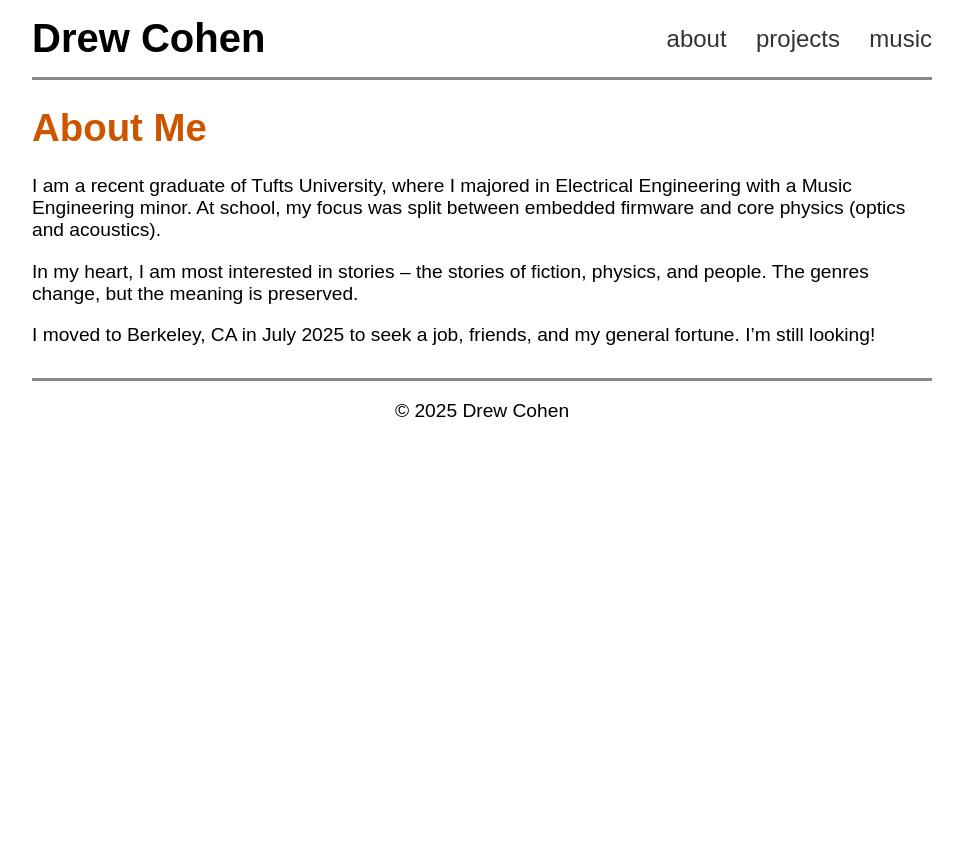
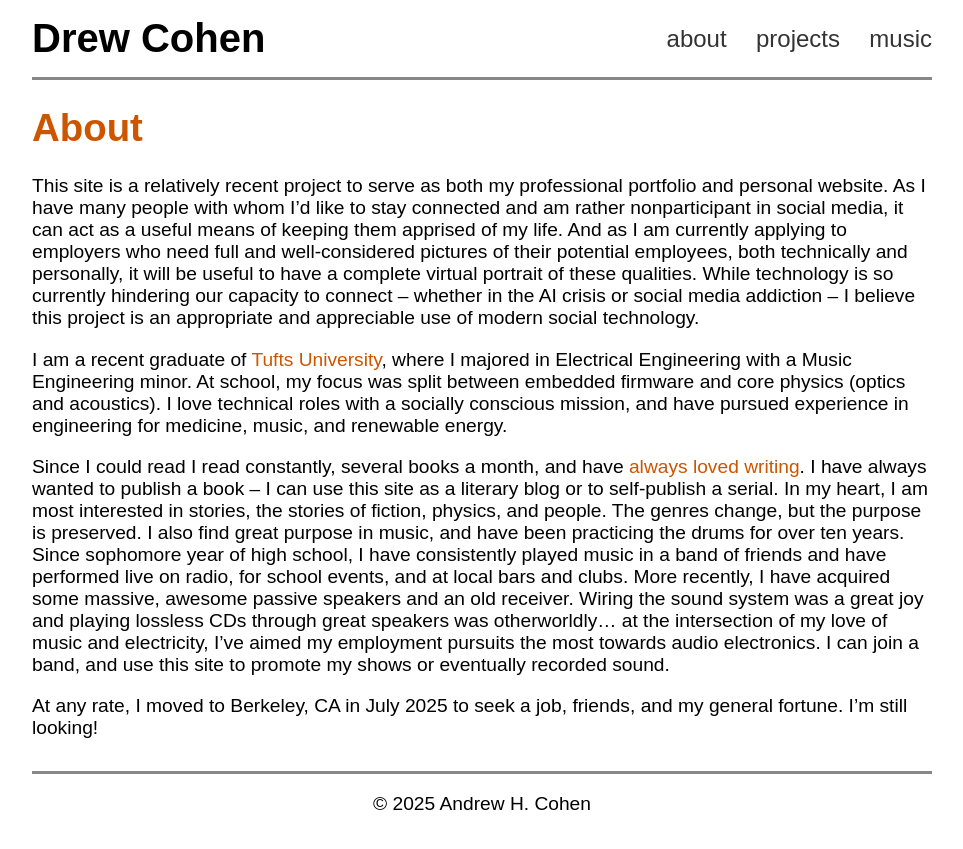
Before and after one commit to guanadrew/guanadrew.github.io, a Jekyll site: the page built from about.md, in a window 1280 px wide. Shown: the top 849 px of the page, without its empty margins (158-1121 px from the left). Built offline with Jekyll 4.4.1, drawn with Linux system fonts in a browser that asks for light colours.

Commit message:
Added hyperlink in About, to test gitpages compatibility

```diff
--- a/_config.yml
+++ b/_config.yml
@@ -3,4 +3,5 @@
 # Custom config
 url: ""
 title: "Drew Cohen"
-description: "Learning Jekyll without a theme."
+copyright: "Andrew H. Cohen"
+markdown: "kramdown"
--- a/_layouts/default.html
+++ b/_layouts/default.html
@@ -16,7 +16,7 @@
   </main>
 
   <footer>
-    <p>© {{ site.time | date: "%Y" }} {{ site.title }}</p>
+    <p>© {{ site.time | date: "%Y" }} {{ site.copyright }}</p>
   </footer>
 </body>
 </html>
--- a/_layouts/page.html
+++ b/_layouts/page.html
@@ -25,7 +25,7 @@
   </main>
 
   <footer>
-    <p>© {{ site.time | date: "%Y" }} {{ site.title }}</p>
+    <p>© {{ site.time | date: "%Y" }} {{ site.copyright }}</p>
   </footer>
 </body>
 </html>
--- a/about.md
+++ b/about.md
@@ -3,11 +3,13 @@ layout: page
 title: about
 ---
 
-# About Me
+# About
 
-I am a recent graduate of Tufts University, where I majored in Electrical Engineering with a Music Engineering minor.
-At school, my focus was split between embedded firmware and core physics (optics and acoustics).
+This site is a relatively recent project to serve as both my professional portfolio and personal website. As I have many people with whom I'd like to stay connected and am rather nonparticipant in social media, it can act as a useful means of keeping them apprised of my life. And as I am currently applying to employers who need full and well-considered pictures of their potential employees, both technically and personally, it will be useful to have a complete virtual portrait of these qualities. While technology is so currently hindering our capacity to connect – whether in the AI crisis or social media addiction – I believe this project is an appropriate and appreciable use of modern social technology.
 
-In my heart, I am most interested in stories – the stories of fiction, physics, and people. The genres change, but the meaning is preserved.
+I am a recent graduate of [Tufts University](https://engineering.tufts.edu/ece){:target="_blank"}, where I majored in Electrical Engineering with a Music Engineering minor.
+At school, my focus was split between embedded firmware and core physics (optics and acoustics). I love technical roles with a socially conscious mission, and have pursued experience in engineering for medicine, music, and renewable energy.
 
-I moved to Berkeley, CA in July 2025 to seek a job, friends, and my general fortune. I'm still looking!
+Since I could read I read constantly, several books a month, and have [always loved writing](https://dcohencreations.weebly.com/){:target="_blank"}. I have always wanted to publish a book – I can use this site as a literary blog or to self-publish a serial. In my heart, I am most interested in stories, the stories of fiction, physics, and people. The genres change, but the purpose is preserved. I also find great purpose in music, and have been practicing the drums for over ten years. Since sophomore year of high school, I have consistently played music in a band of friends and have performed live on radio, for school events, and at local bars and clubs. More recently, I have acquired some massive, awesome passive speakers and an old receiver. Wiring the sound system was a great joy and playing lossless CDs through great speakers was otherworldly... at the intersection of my love of music and electricity, I've aimed my employment pursuits the most towards audio electronics. I can join a band, and use this site to promote my shows or eventually recorded sound.
+
+At any rate, I moved to Berkeley, CA in July 2025 to seek a job, friends, and my general fortune. I'm still looking!
--- a/assets/css/style.css
+++ b/assets/css/style.css
@@ -10,6 +10,14 @@ body {
 h1, h2, h3, h4, h5, h6 {
         color: #cc5500;  /* dark orange */
   }
+
+a {
+    text-decoration: none;
+    color: #cc5500
+}
+a:hover {
+    text-decoration: underline;
+}
 
 /* Header styling */
 .nav-container {
```
